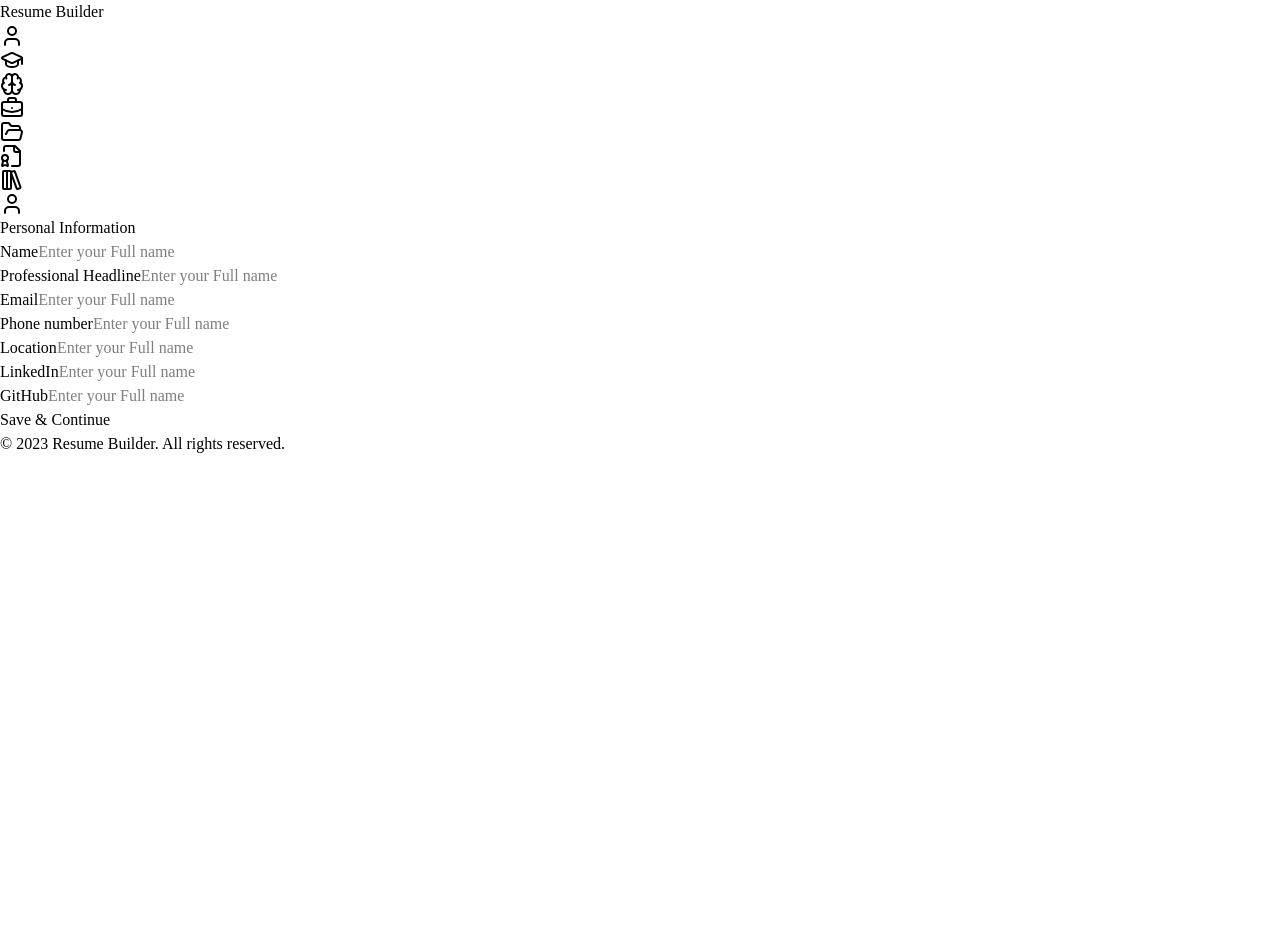
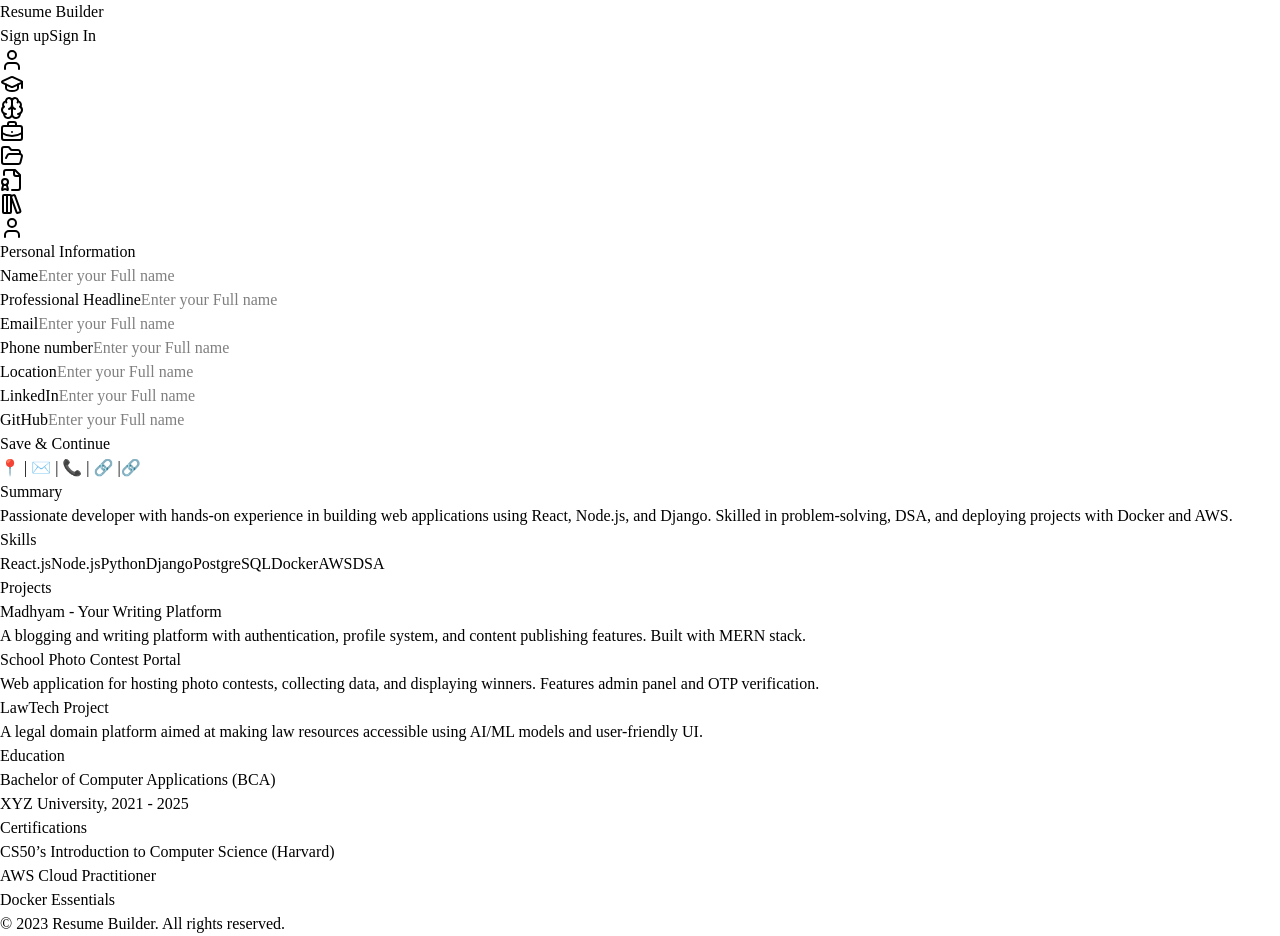
Before and after one commit to prakashMpandey/resume-project, a React (Vite) app in the folder frontend/: page / in a window 1280 px wide. Before the commit the page ends 800 px from the top, so only its background shows below. Built offline with nearby package versions, Linux system fonts and the light colour scheme.

Commit message:
implement preview feature

```diff
--- a/frontend/src/App.jsx
+++ b/frontend/src/App.jsx
@@ -2,6 +2,7 @@ import { useEffect, useState } from 'react'
 import './App.css'
 import SideMenu from './components/SideMenu'
 import Header from './components/Header'
+import Preview from './components/Preview'
 import Footer from './components/Footer'
 import PersonalInfoForm from './components/PersonalInfoForm'
 function App() {
@@ -21,6 +22,9 @@ function App() {
   <div className='p-2 '>
     <PersonalInfoForm/>
   </div>
+  <div className='p-2  overflow-auto h-[calc(100vh-30px)]'>
+    <Preview/>
+  </div>
 
      </div>
   <Footer/>
--- a/frontend/src/components/Header.jsx
+++ b/frontend/src/components/Header.jsx
@@ -2,8 +2,19 @@ import React from 'react'
 
 const Header = () => {
   return (
-    <div className='bg-blue-500 text-white p-4 h-[50px]'>
-      <h1 className='text-lg font-bold'>Resume Builder</h1>
+    <div className='bg-[#0077b6] text-white p-4  h-[60px] flex justify-between'>
+     <div>
+       <h1 className='text-lg font-bold'>Resume Builder</h1>
+     </div>
+
+      <div className='flex justify-end   h-full mr-2'>
+        {/* <button className='bg-white text-blue-500 px-4 py-2 rounded hover:bg-gray-200'>
+          Logout</button> */}
+        <button className='bg-white text-blue-500 px-4 py-1 rounded hover:bg-gray-200'>
+          Sign up</button>
+        <button className=' text-[#154D71] px-4 py-2 rounded hover:bg-gray-200'>
+          Sign In</button>
+      </div>
     </div>
   )
 }
--- a/frontend/src/components/PersonalInfoForm.jsx
+++ b/frontend/src/components/PersonalInfoForm.jsx
@@ -1,8 +1,19 @@
-import React from 'react'
+import React, { use } from 'react'
 import {User} from "lucide-react"
+import {useSelector,useDispatch} from 'react-redux'
+import { addPersonalInfo } from '../features/formSlice';
+
 const PersonalInfoForm = () => {
+
+const dispatch=useDispatch();
+
+const handlePersonalInfoChange=(e)=>{
+
+  const {name,value}=e.target;
+  dispatch(addPersonalInfo({[name]:value}));
+}
   return (
-    <div className='bg-white rounded-md shadow-md p-4 '>
+    <div className='max-w-3xl bg-white rounded-md shadow-md p-4 '>
       <div className='flex gap-3  border-b-[0.5px]  border-gray-200' >
 <User className='text-blue-500 text-2xl mb-2' />
         <h1 className='text-xl font-semibold'>Personal Information</h1>
@@ -11,36 +22,36 @@ const PersonalInfoForm = () => {
         <div className='flex flex-col space-y-4 mt-2 p-2 '>
           <div className=" flex flex-col gap-2">
               <label className='text-md font-medium'>Name</label>
-            <input type="text" className='border border-gray-300 rounded-md p-2 focus:outline-none focus:ring-2 focus:ring-blue-500' placeholder='Enter your Full name' />
+            <input type="text" name='fullName' onChange={handlePersonalInfoChange} className='border border-gray-300 rounded-md p-2 focus:outline-none focus:ring-2 focus:ring-blue-500' placeholder='Enter your Full name' />
           </div>
           <div className="flex flex-col gap-2">
               <label className='text-md font-medium'>Professional Headline</label>
-            <input type="tel" className='border border-gray-300 rounded-md p-2 focus:outline-none focus:ring-2 focus:ring-blue-500' placeholder='Enter your Full name' />
+            <input type="text" name='headline' onChange={handlePersonalInfoChange} className='border border-gray-300 rounded-md p-2 focus:outline-none focus:ring-2 focus:ring-blue-500' placeholder='Enter your Full name' />
           </div>
         </div>
         <div className='grid grid-cols-2 gap-4 p-2 mt-4'>
              <div className="flex flex-col gap-2">
               <label className='text-md font-medium'>Email</label>
-            <input type="Email" className='border border-gray-300 rounded-md p-2 focus:outline-none focus:ring-2 focus:ring-blue-500' placeholder='Enter your Full name' />
+            <input type="Email" name='email' onChange={handlePersonalInfoChange} className='border border-gray-300 rounded-md p-2 focus:outline-none focus:ring-2 focus:ring-blue-500' placeholder='Enter your Full name' />
           </div>
 
           <div className="flex flex-col gap-2">
               <label className='text-md font-medium'>Phone number</label>
-            <input type="tel" className='border border-gray-300 rounded-md p-2 focus:outline-none focus:ring-2 focus:ring-blue-500' placeholder='Enter your Full name' />
+            <input type="tel" name='phone' onChange={handlePersonalInfoChange} className='border border-gray-300 rounded-md p-2 focus:outline-none focus:ring-2 focus:ring-blue-500' placeholder='Enter your Full name' />
           </div>
           <div className="flex flex-col gap-2">
               <label className='text-md font-medium'>Location</label>
-            <input type="tel" className='border border-gray-300 rounded-md p-2 focus:outline-none focus:ring-2 focus:ring-blue-500' placeholder='Enter your Full name' />
+            <input type="tel"  name="location" onChange={handlePersonalInfoChange} className='border border-gray-300 rounded-md p-2 focus:outline-none focus:ring-2 focus:ring-blue-500' placeholder='Enter your Full name' />
           </div>
 
           <div className="flex flex-col gap-2">
               <label className='text-md font-medium'>LinkedIn</label>
-            <input type="text" className='border border-gray-300 rounded-md p-2 focus:outline-none focus:ring-2 focus:ring-blue-500' placeholder='Enter your Full name' />
+            <input type="text" name="linkedIn" onChange={handlePersonalInfoChange} className='border border-gray-300 rounded-md p-2 focus:outline-none focus:ring-2 focus:ring-blue-500' placeholder='Enter your Full name' />
           </div>
 
           <div className="flex flex-col gap-2">
               <label className='text-md font-medium'>GitHub</label>
-            <input type="text" className='border border-gray-300 rounded-md p-2 focus:outline-none focus:ring-2 focus:ring-blue-500' placeholder='Enter your Full name' />
+            <input type="text" name="github" onChange={handlePersonalInfoChange} className='border border-gray-300 rounded-md p-2 focus:outline-none focus:ring-2 focus:ring-blue-500' placeholder='Enter your Full name' />
           </div>
 
 
--- /dev/null
+++ b/frontend/src/components/Preview.jsx
@@ -0,0 +1,92 @@
+import React from "react";
+import { useSelector } from "react-redux";
+
+export default function Preview() {
+
+    const personalInfo=useSelector((state)=> state.formInfo.personalInfo);
+    console.log(personalInfo)
+  return (
+    <div className="max-w-3xl mx-auto bg-white shadow-lg rounded-2xl p-8">
+      {/* Header */}
+      <div className="text-center border-b pb-4 mb-6">
+        <h1 className="text-3xl capitalize font-bold text-gray-800">{personalInfo.fullName}</h1>
+        <p className="text-gray-600 capitalize">{personalInfo.headline}</p>
+        <p className="text-sm text-gray-500 mt-2">📍 {personalInfo.location}| ✉️ {personalInfo.email}| 📞{personalInfo.phone} | 🔗{personalInfo.linkedIn} |🔗 {personalInfo.github}</p>
+      </div>
+
+      {/* Summary */}
+      <div className="mb-6">
+        <h2 className="text-xl font-semibold text-gray-700 border-b pb-1 mb-3">Summary</h2>
+        <p className="text-gray-600">
+          Passionate developer with hands-on experience in building web applications using React, Node.js, and Django.
+          Skilled in problem-solving, DSA, and deploying projects with Docker and AWS.
+        </p>
+      </div>
+
+      {/* Skills */}
+      <div className="mb-6">
+        <h2 className="text-xl font-semibold text-gray-700 border-b pb-1 mb-3">Skills</h2>
+        <div className="flex flex-wrap gap-2">
+          {[
+            "React.js",
+            "Node.js",
+            "Python",
+            "Django",
+            "PostgreSQL",
+            "Docker",
+            "AWS",
+            "DSA"
+          ].map((skill, index) => (
+            <span key={index} className="bg-gray-100 text-gray-700 px-3 py-1 rounded-full text-sm">
+              {skill}
+            </span>
+          ))}
+        </div>
+      </div>
+
+      {/* Projects */}
+      <div className="mb-6">
+        <h2 className="text-xl font-semibold text-gray-700 border-b pb-1 mb-3">Projects</h2>
+        <div className="space-y-4">
+          <div>
+            <h3 className="text-lg font-semibold text-gray-800">Madhyam - Your Writing Platform</h3>
+            <p className="text-gray-600 text-sm">
+              A blogging and writing platform with authentication, profile system, and content publishing features. Built
+              with MERN stack.
+            </p>
+          </div>
+          <div>
+            <h3 className="text-lg font-semibold text-gray-800">School Photo Contest Portal</h3>
+            <p className="text-gray-600 text-sm">
+              Web application for hosting photo contests, collecting data, and displaying winners. Features admin panel
+              and OTP verification.
+            </p>
+          </div>
+          <div>
+            <h3 className="text-lg font-semibold text-gray-800">LawTech Project</h3>
+            <p className="text-gray-600 text-sm">
+              A legal domain platform aimed at making law resources accessible using AI/ML models and user-friendly UI.
+            </p>
+          </div>
+        </div>
+      </div>
+
+      {/* Education */}
+      <div className="mb-6">
+        <h2 className="text-xl font-semibold text-gray-700 border-b pb-1 mb-3">Education</h2>
+        <p className="text-gray-700 font-medium">Bachelor of Computer Applications (BCA)</p>
+        <p className="text-gray-600 text-sm">XYZ University, 2021 - 2025</p>
+      </div>
+
+      {/* Certifications */}
+      <div>
+        <h2 className="text-xl font-semibold text-gray-700 border-b pb-1 mb-3">Certifications</h2>
+        <ul className="list-disc list-inside text-gray-600">
+          <li>CS50’s Introduction to Computer Science (Harvard)</li>
+          <li>AWS Cloud Practitioner</li>
+          <li>Docker Essentials</li>
+        </ul>
+      </div>
+    </div>
+  );
+}
--- a/frontend/src/features/formSlice.js
+++ b/frontend/src/features/formSlice.js
@@ -3,14 +3,14 @@ import { createSlice } from "@reduxjs/toolkit";
 const initialState={
    personalInfo:{
         fullName: "",
+        headline: "",
         email   : "",
         gender  : "",
-        linkedin: "",
+        linkedIn: "",
         github  : "",
         nationality: "",
-        address : "",
+        location : "",
         phone   : "",
-        headline: "",
         dob     : ""
    },
    education:[],
```
Also changed, not shown: frontend/src/components/Heading.jsx (deleted, +0 -11 lines), frontend/src/components/Resume.jsx (deleted, +0 -12 lines).
